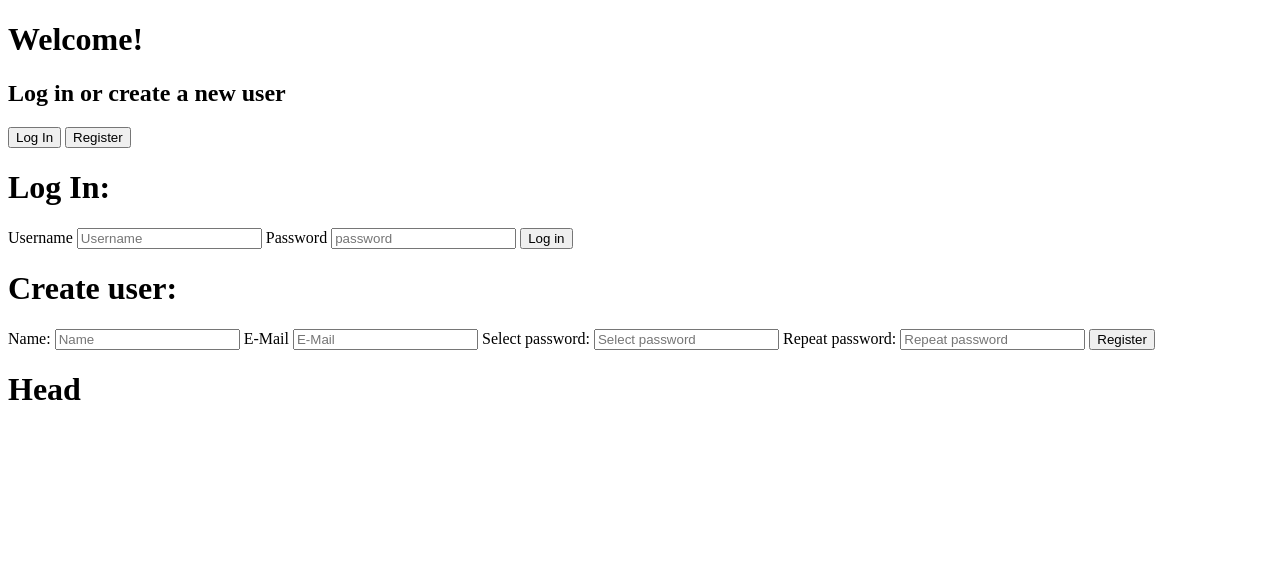
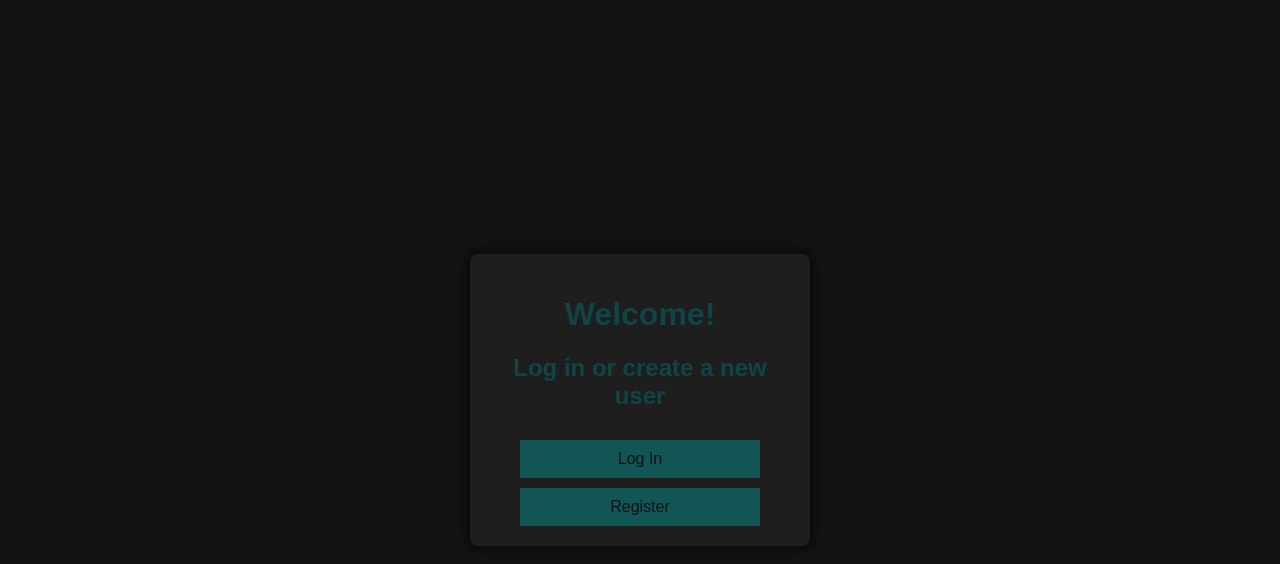
Before and after one commit to amalieaa00/Login-page, a plain HTML site: page frontend/login_frontend.html in a window 1280 px wide. Drawn offline with Linux system fonts and the light colour scheme.

Commit message:
added css file

```diff
--- a/frontend/login_frontend.html
+++ b/frontend/login_frontend.html
@@ -4,7 +4,7 @@
     <meta charset="UTF-8">
     <meta name="viewport" content="width=device-width, initial-scale=1.0">
     <title>User registration</title>
-    <link rel="stylesheet" href="styles.css">
+    <link rel="stylesheet" href="style.css">
 </head>
 <body>
     <div id="start">
--- /dev/null
+++ b/frontend/style.css
@@ -0,0 +1,72 @@
+/* General Styles */
+body {
+    background-color: #121212;
+    color: #E0E0E0;
+    font-family: Arial, sans-serif;
+    display: flex;
+    justify-content: center;
+    align-items: center;
+    height: 100vh;
+    margin: 0;
+}
+
+h1, h2 {
+    color: #144;
+}
+
+button {
+    background-color: #155;
+    color: #121212;
+    border: none;
+    padding: 10px 20px;
+    margin-top: 10px;
+    font-size: 16px;
+    cursor: pointer;
+    width: 80%;
+}
+
+
+
+input {
+    background-color: #133;
+    color: #E0E0E0;
+    border: 1px solid #2f3f3f;
+    padding: 10px;
+    margin-bottom: 10px;
+    width: 100%;
+    box-sizing: border-box;
+}
+
+label {
+    margin-bottom: 5px;
+    display: block;
+    color: gray;
+}
+
+#start, #logIn-form, #register-form {
+    background-color: #1E1E1E;
+    padding: 20px;
+    border-radius: 8px;
+    box-shadow: 0px 0px 10px 2px rgba(0, 0, 0, 0.7);
+    display: none;
+    width: 300px;
+}
+
+#start {
+    display: block;
+    text-align: center;
+}
+
+#success {
+    color: #03DAC6;
+    display: none;
+    margin-top: 20px;
+    text-align: center;
+}
+
+/* Responsive Design */
+@media (max-width: 600px) {
+    #start, #logIn-form, #register-form {
+        width: 90%;
+    }
+}
```
